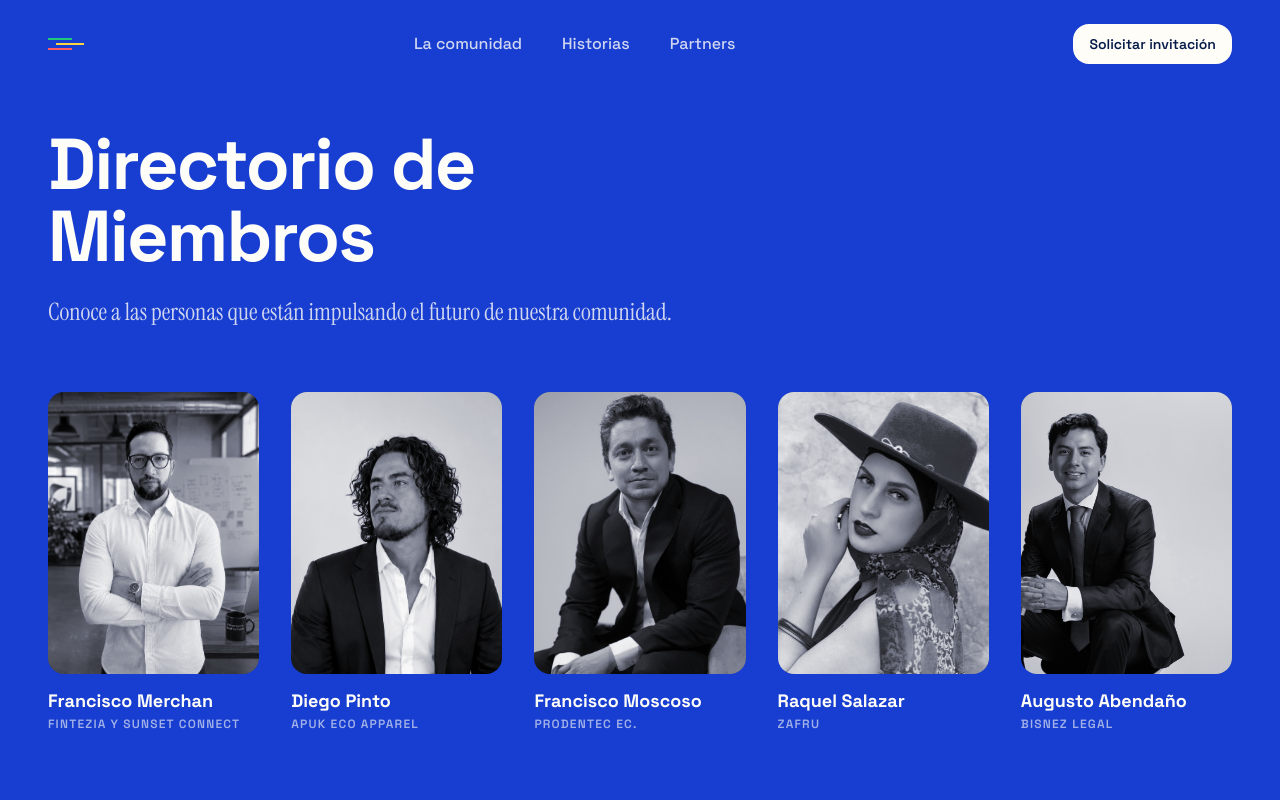
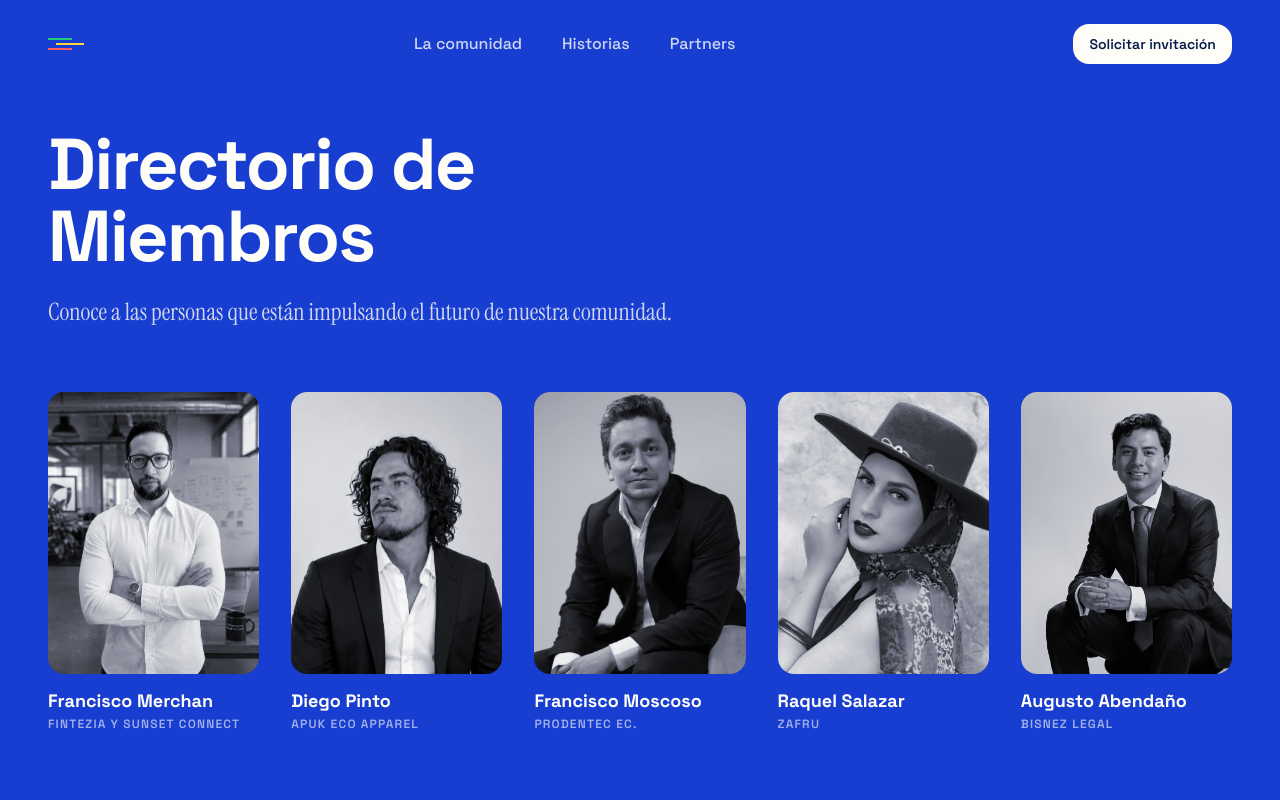
Before and after one commit to Francisco-DoctoPro/sunset-connect, a Next.js app: page /directorio in a window 1280 px wide. Shown: the top 800 px of the page. Built offline with nearby package versions, Linux system fonts and the light colour scheme.

Commit message:
feat: add imagePosition support for custom photo centering

```diff
--- a/src/app/directorio/page.tsx
+++ b/src/app/directorio/page.tsx
@@ -52,7 +52,7 @@ export default function DirectoryPage() {
                   src={member.image}
                   alt={member.name}
                   fill
-                  className="object-cover grayscale group-hover:grayscale-0 transition-all duration-500 scale-100 group-hover:scale-105"
+                  className={`object-cover ${"imagePosition" in member && member.imagePosition ? member.imagePosition : "object-center"} grayscale group-hover:grayscale-0 transition-all duration-500 scale-100 group-hover:scale-105`}
                   sizes="(max-width: 768px) 50vw, (max-width: 1200px) 33vw, 20vw"
                 />
                 <div className="absolute inset-0 bg-brand-cobalt/10 group-hover:bg-transparent transition-colors duration-500 mix-blend-overlay" />
--- a/src/components/sections/CommunityStrip.tsx
+++ b/src/components/sections/CommunityStrip.tsx
@@ -44,7 +44,7 @@ export function CommunityStrip() {
                     src={member.image}
                     alt={member.name}
                     fill
-                    className="object-cover grayscale group-hover:grayscale-0 transition-all duration-700"
+                    className={`object-cover ${"imagePosition" in member && member.imagePosition ? member.imagePosition : "object-center"} grayscale group-hover:grayscale-0 transition-all duration-700`}
                     sizes="(max-width: 768px) 100vw, (max-width: 1200px) 50vw, 25vw"
                   />
                 </motion.div>
--- a/src/components/ui/MemberModal.tsx
+++ b/src/components/ui/MemberModal.tsx
@@ -69,7 +69,7 @@ export function MemberModal({ member, isOpen, onClose }: MemberModalProps) {
                 src={member.image}
                 alt={member.name}
                 fill
-                className="object-cover grayscale hover:grayscale-0 transition-all duration-700"
+                className={`object-cover ${"imagePosition" in member && member.imagePosition ? member.imagePosition : "object-center"} grayscale hover:grayscale-0 transition-all duration-700`}
                 sizes="(max-width: 768px) 100vw, 40vw"
               />
             </div>
--- a/src/data/config.ts
+++ b/src/data/config.ts
@@ -63,6 +63,7 @@ export const config = {
       building: "Está construyendo hojas de ruta legales personalizadas para proteger e impulsar startups.",
       bio: "Especialista en resolver desafíos legales para empresas y startups con soluciones a la medida de cada modelo de negocio. Su profunda vinculación con el ecosistema de innovación en Ecuador le permite entender de primera mano los verdaderos retos de los emprendedores. Más que un abogado, es un aliado estratégico que garantiza el cumplimiento normativo para que los fundadores puedan concentrarse en construir el futuro.",
       image: "/images/augusto-abendano.png",
+      imagePosition: "object-[20%_center]",
       link: "https://linktr.ee/bisnezlegal"
     }
   ],
```
Also changed, not shown: public/images/augusto-abendaño.jpg (deleted).
